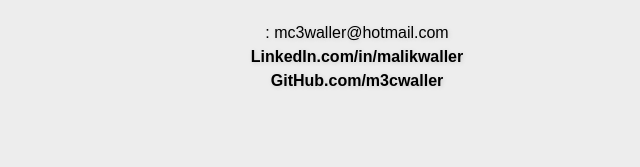
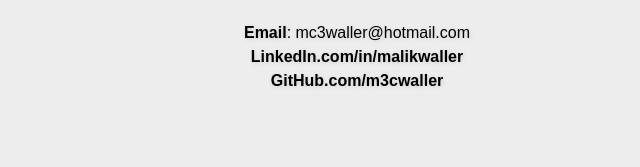
Before and after one commit to mc3waller/IT115-A5-Group1-Webpage, a plain HTML site: page public/team.html in a window 1280 px wide. Shown: the part 317-484 px from the top of the page, 640-1280 px from the left. Drawn offline with Linux system fonts and the light colour scheme.

Commit message:
Update team.html

```diff
--- a/public/team.html
+++ b/public/team.html
@@ -51,7 +51,7 @@
                         <ul>
                             <li class="role">Co-Project Lead<br>Web Page Lead<br>Developer & Designer</li>
                             <br>
-                            <li><b<Email</b>: mc3waller@hotmail.com</li>
+                            <li><b>Email</b>: mc3waller@hotmail.com</li>
                             <li><a href="https://www.linkedin.com/in/malikwaller/" target="_blank"><b>LinkedIn</b>.com/in/malikwaller</a></li>
                             <li><a href="https://github.com/mc3waller" target="_blank"><b>GitHub</b>.com/m3cwaller</a></li>
                             <!-- <li>Website: </li> -->
```
